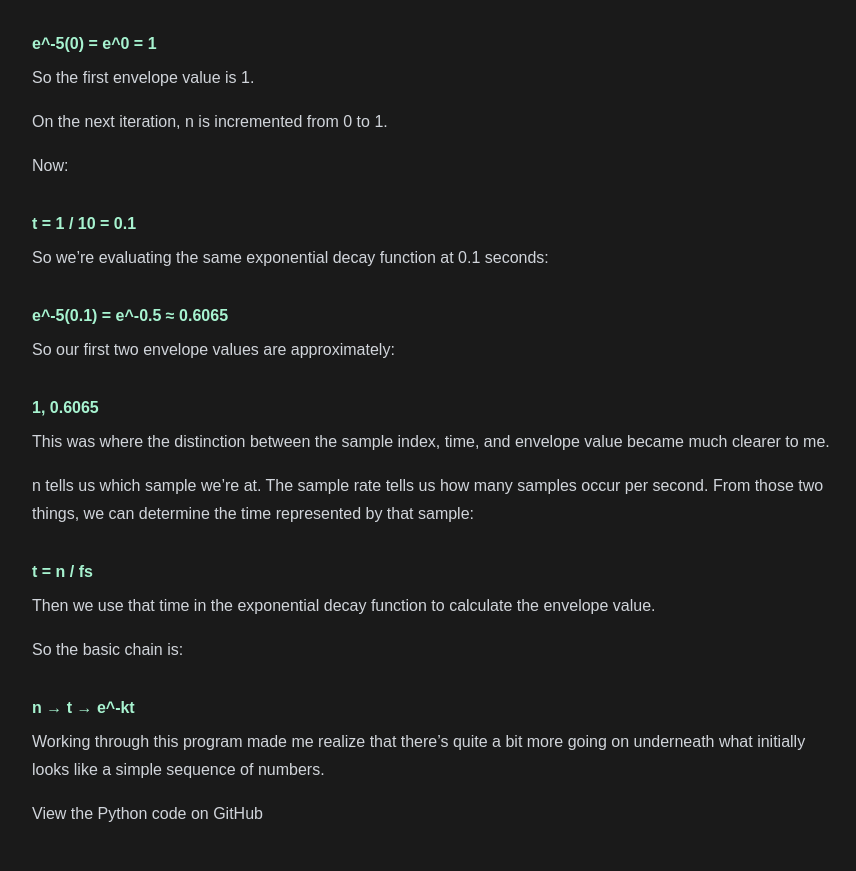
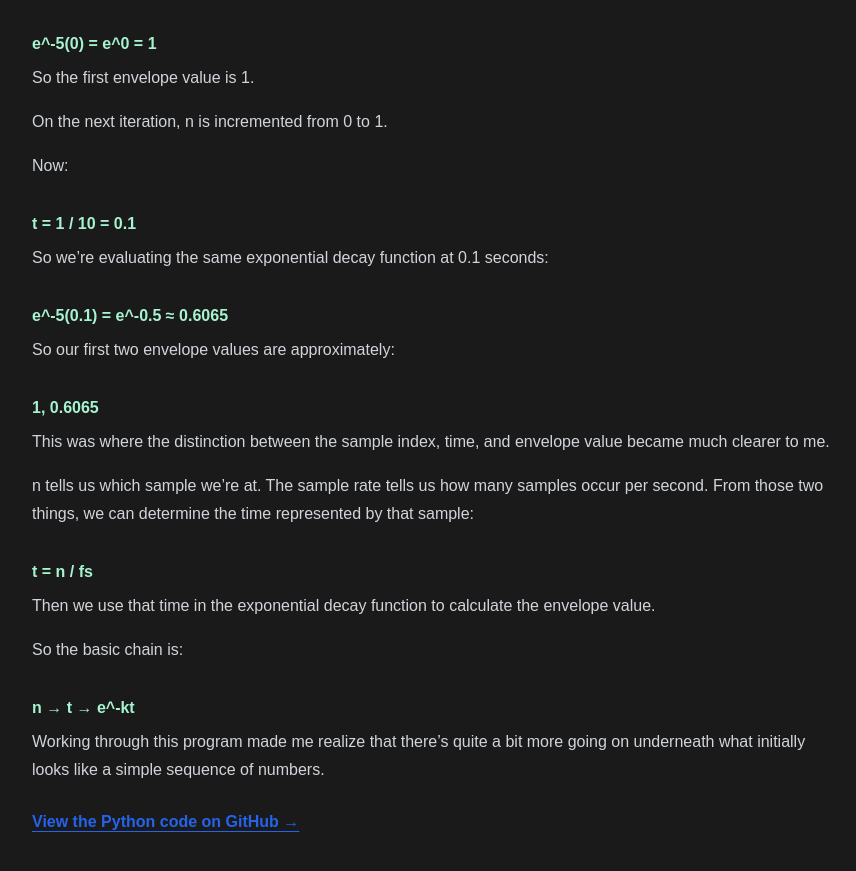
Before and after one commit to devAaron92/myWebsite, a Jekyll site: the page built from _posts/2026-08-27-Diving-Back-Into-DSP.md, in a window 1280 px wide and 900 px high, scrolled down 1224 px. Shown: the top 871 px of the window, without its empty margins (208-1064 px from the left). Built offline with Jekyll 4.4.1, drawn with Linux system fonts in a browser that asks for light colours; nearby versions of some CDN libraries.

Commit message:
enlarge link to github on dbdsp.md

```diff
--- a/_posts/2026-08-27-Diving-Back-Into-DSP.md
+++ b/_posts/2026-08-27-Diving-Back-Into-DSP.md
@@ -72,4 +72,8 @@ So the basic chain is:
 
 Working through this program made me realize that there's quite a bit more going on underneath what initially looks like a simple sequence of numbers.
 
-<p><a href="https://github.com/devAaron92/dsp_projects/blob/main/env.py">View the Python code on GitHub</a></p>
+<p style="font-family: Arial, sans-serif; font-size: 16px; margin-top: 24px;">
+  <a href="https://github.com/devAaron92/dsp_projects/blob/main/env.py" target="_blank" rel="noopener noreferrer" style="color: #2563eb; font-weight: 600; text-decoration: underline; text-underline-offset: 4px;">
+    View the Python code on GitHub &rarr;
+  </a>
+</p>
```
